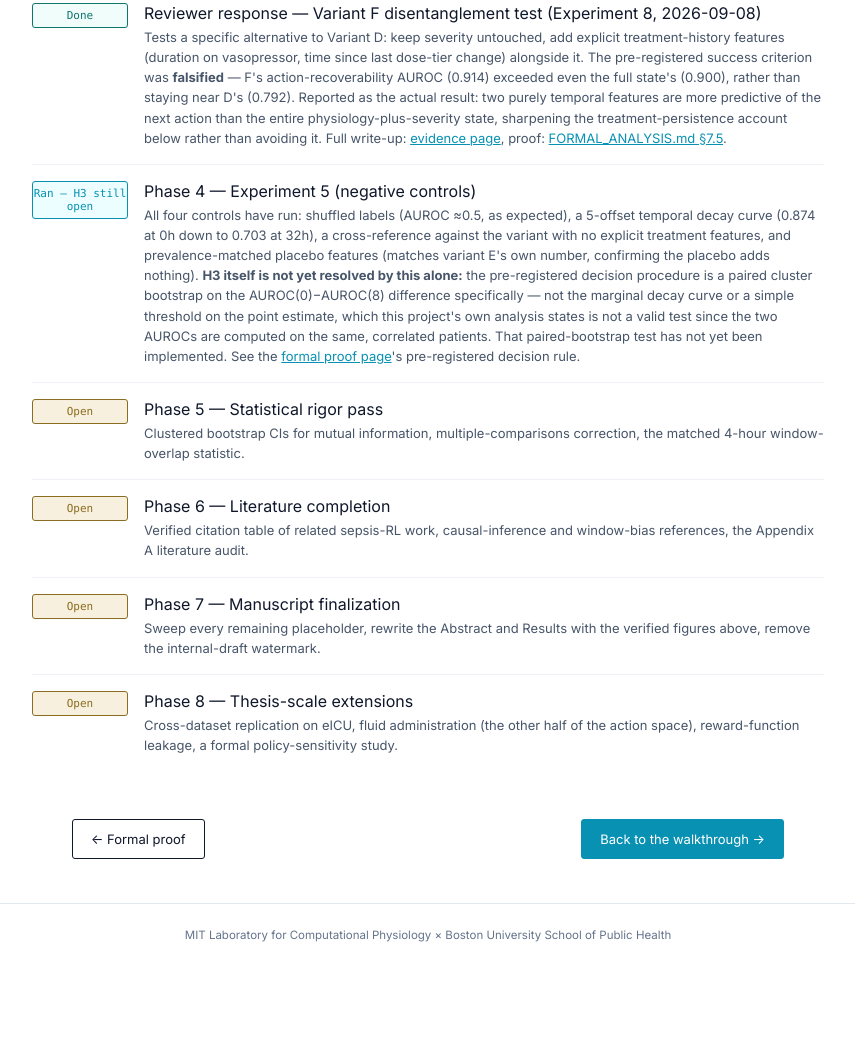
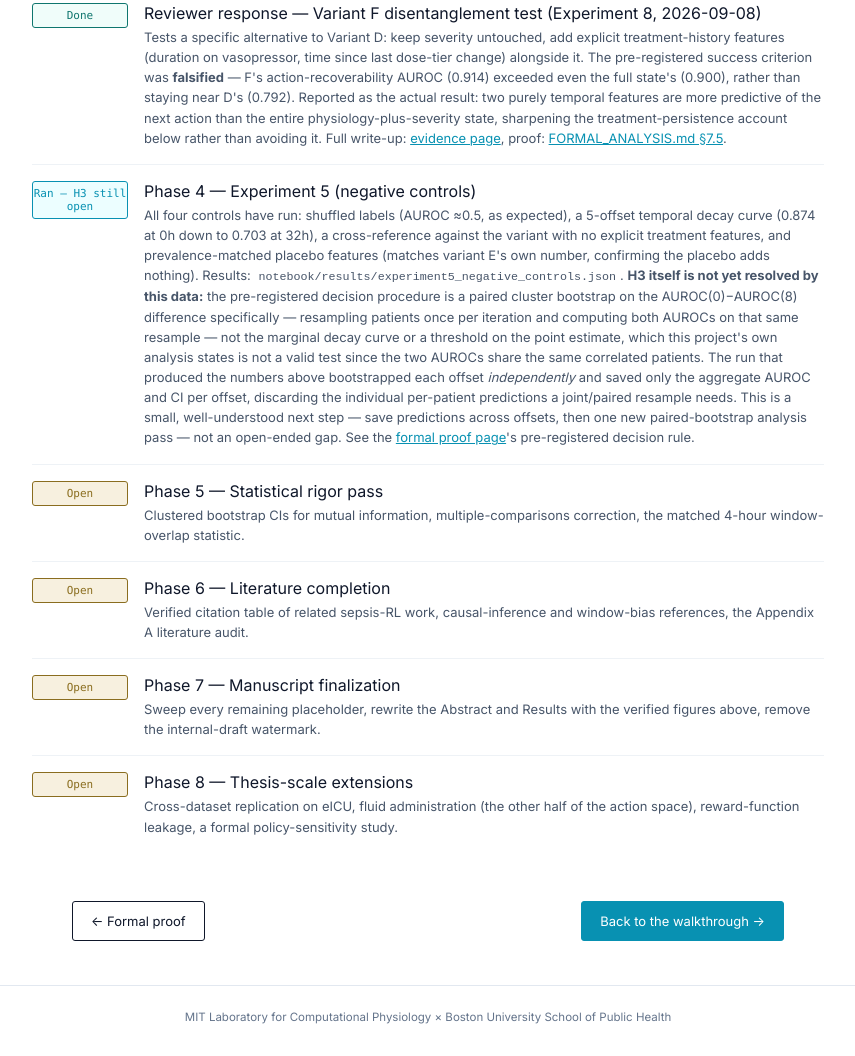
Before and after one commit to MohShahin/SAIL_State-Action-Information-Leakage, an Eleventy site: page src/status.html in a window 1280 px wide. Shown: the part 1728-2784 px from the top of the page, without its empty margins (212-1067 px from the left). Before the commit the page ends 2702 px from the top, so only its background shows below. Built offline with nearby package versions, Linux system fonts and the light colour scheme; Eleventy itself is replaced by a stand-in of ours; files that its build step writes are made by us from their sources.

Commit message:
Site readiness Phase 1: precise H3/Experiment 5 wording
Replaces "not yet implemented" with the actual, specific reason: the
negative-control run (notebook/results/experiment5_negative_controls.json)
bootstrapped each offset independently and saved only the aggregate AUROC/CI
per offset, discarding the per-patient predictions a paired bootstrap needs to
resample jointly. States this as a small, well-scoped next step -- save
predictions across offsets, one new analysis pass -- not an open-ended gap.
Applied consistently across status.html, evidence.html, and showcase.html's
Act 3.

Also swept src/ for leftover placeholder language (TODO/FIXME/lorem ipsum/
coming soon/placeholder/XXX) -- found only two hits, both legitimate prose
("the placeholder bugs this project hit early on", "sweep every remaining
placeholder" describing a future manuscript task), nothing to fix.

Co-Authored-By: Claude Sonnet 5 <noreply@anthropic.com>

```diff
--- a/src/status.html
+++ b/src/status.html
@@ -126,13 +126,19 @@ templateEngineOverride: false
     <p>All four controls have run: shuffled labels (AUROC ≈0.5, as expected), a 5-offset temporal
     decay curve (0.874 at 0h down to 0.703 at 32h), a cross-reference against the variant with no
     explicit treatment features, and prevalence-matched placebo features (matches variant E's own
-    number, confirming the placebo adds nothing). <b>H3 itself is not yet resolved by this alone:</b>
-    the pre-registered decision procedure is a paired cluster bootstrap on the AUROC(0)−AUROC(8)
-    difference specifically — not the marginal decay curve or a simple threshold on the point
-    estimate, which this project's own analysis states is not a valid test since the two AUROCs are
-    computed on the same, correlated patients. That paired-bootstrap test has not yet been
-    implemented. See the <a href="__PATHPREFIX__/proof/" style="color:var(--accent);">formal proof
-    page</a>'s pre-registered decision rule.</p>
+    number, confirming the placebo adds nothing). Results:
+    <code class="mono" style="background:var(--bg); padding:1px 4px; border-radius:3px; font-size:0.9em;">notebook/results/experiment5_negative_controls.json</code>.
+    <b>H3 itself is not yet resolved by this data:</b> the pre-registered decision procedure is a
+    paired cluster bootstrap on the AUROC(0)−AUROC(8) difference specifically — resampling patients
+    once per iteration and computing both AUROCs on that same resample — not the marginal decay
+    curve or a threshold on the point estimate, which this project's own analysis states is not a
+    valid test since the two AUROCs share the same correlated patients. The run that produced the
+    numbers above bootstrapped each offset <i>independently</i> and saved only the aggregate AUROC
+    and CI per offset, discarding the individual per-patient predictions a joint/paired resample
+    needs. This is a small, well-understood next step — save predictions across offsets, then one
+    new paired-bootstrap analysis pass — not an open-ended gap. See the
+    <a href="__PATHPREFIX__/proof/" style="color:var(--accent);">formal proof page</a>'s
+    pre-registered decision rule.</p>
   </div>
 </div>
 
```
Also changed, not shown: src/evidence.html (+9 -5 lines), src/showcase.html (+8 -5 lines).
